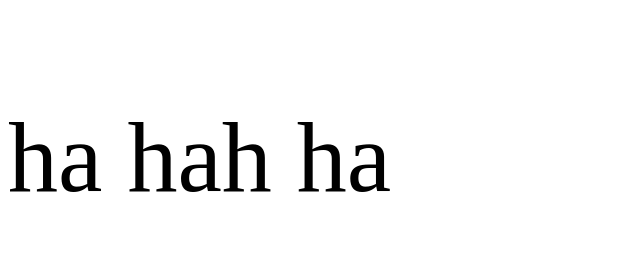
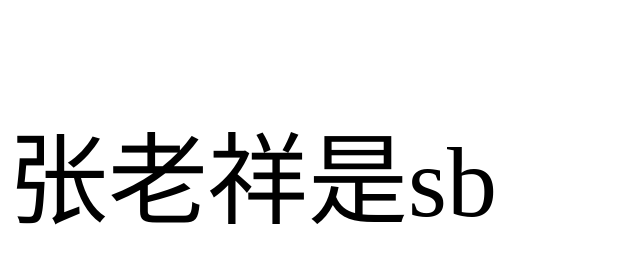
Before and after one commit to ysa2154791494/wz, a plain HTML site: page index.html in a window 1280 px wide. Shown: the whole page, without its empty margins (0-640 px from the left). Drawn offline with Linux system fonts and the light colour scheme.

Commit message:
Update index.html

```diff
--- a/index.html
+++ b/index.html
@@ -7,6 +7,6 @@
     <link rel="stylesheet" href="/css/style.css">
 </head>
 <body>
-    <p class="as">ha hah ha</p>
+    <p class="as">张老祥是sb</p>
 </body>
 </html>
```
